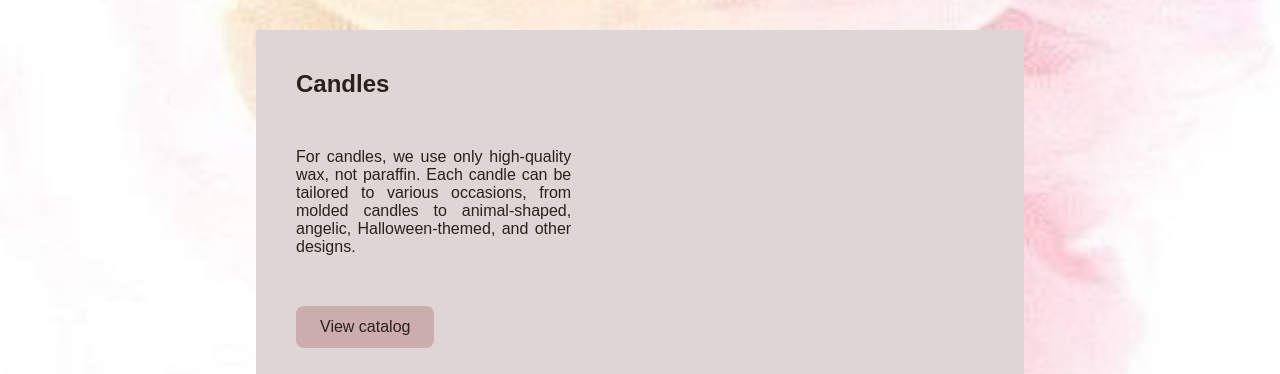
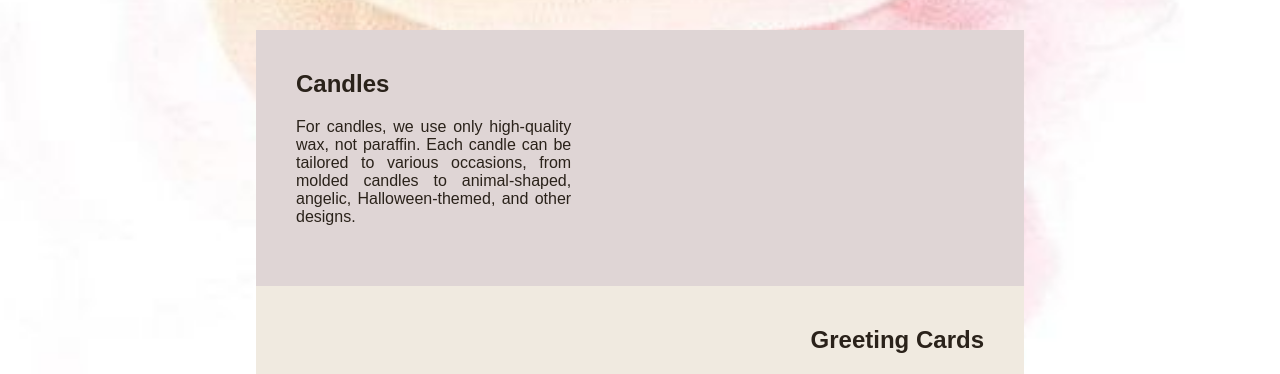
Before and after one commit to acvetochka/handmade-shop, a Next.js app: page /en in a window 1280 px wide. Shown: the part 530-904 px from the top of the page. Built offline with nearby package versions, Linux system fonts and the light colour scheme; no server answers.

Commit message:
add adaptive to CategoryCard

```diff
--- a/src/components/CategoryCard/CategoryCard.styles.tsx
+++ b/src/components/CategoryCard/CategoryCard.styles.tsx
@@ -15,8 +15,13 @@ export const categoryBox = (index: number) => css`
 
 export const categoryWrapper = css`
   display: flex;
+  flex-direction: column;
   padding: 40px 0;
   align-items: space-between;
+
+  @media screen and (min-width: 768px) {
+    flex-direction: row;
+  }
 `;
 
 export const imageWrapper = (index: number) => css`
@@ -25,17 +30,20 @@ export const imageWrapper = (index: number) => css`
 `;
 
 export const descriptionWrapper = (index: number) => css`
-  width: 40%;
   order: ${index % 2 === 0 ? 1 : 2};
   // text-align: ${index % 2 === 0 ? "start" : "end"};
   display: flex;
   flex-direction: column;
-  gap: 30px;
+  gap: 20px;
   align-items: ${index % 2 ? "flex-end" : "flex-start"};
+
+  @media screen and (min-width: 768px) {
+    width: 40%;
+  }
 `;
 
 export const categoryTitle = css`
-  margin-bottom: 20px;
+  // margin-bottom: 20px;
 `;
 
 export const categoryDescription = css`
--- a/src/components/CategoryCard/CategoryCard.tsx
+++ b/src/components/CategoryCard/CategoryCard.tsx
@@ -9,7 +9,7 @@ import {
   imageWrapper,
 } from "./CategoryCard.styles";
 import { useTranslation } from "@/i18n/I18nProvider";
-import { CategoryLink } from "../CategoryLink/CategoryLink";
+// import { CategoryLink } from "../CategoryLink/CategoryLink";
 import { Container } from "../ui/Container/Container";
 import { JSX } from "react";
 
@@ -32,7 +32,7 @@ export const CategoryCard = ({
             <p css={categoryDescription}>
               {t(`categories.${name}.description`)}
             </p>
-            <CategoryLink name={name} />
+            {/* <CategoryLink name={name} /> */}
           </div>
         </div>
       </Container>
```
